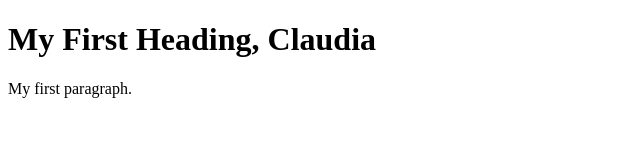
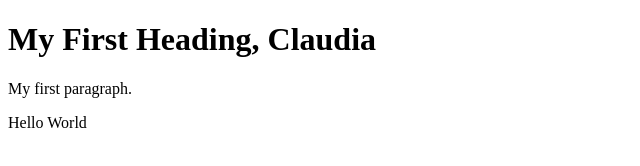
Before and after one commit to claudia-nuber/new-project, a plain HTML site: page index.html in a window 1280 px wide. Shown: the full height of the page, 0-640 px from the left. Drawn offline with Linux system fonts and the light colour scheme.

Commit message:
added script age exercise

```diff
--- a/index.html
+++ b/index.html
@@ -1,9 +1,20 @@
 <!DOCTYPE html>
 <html>
+    <script>
+        //alert("Hello World");
+        var greeting = "Hello World"
+        console.log(greeting);
+
+        var age = 31;
+        console.log(age);
+        console.log(`My age is ${age}`);
+    </script>
 <body>
 
 <h1>My First Heading, Claudia</h1>
 <p>My first paragraph.</p>
+<p>Hello World</p>
+
 
 </body>
 </html>
```
